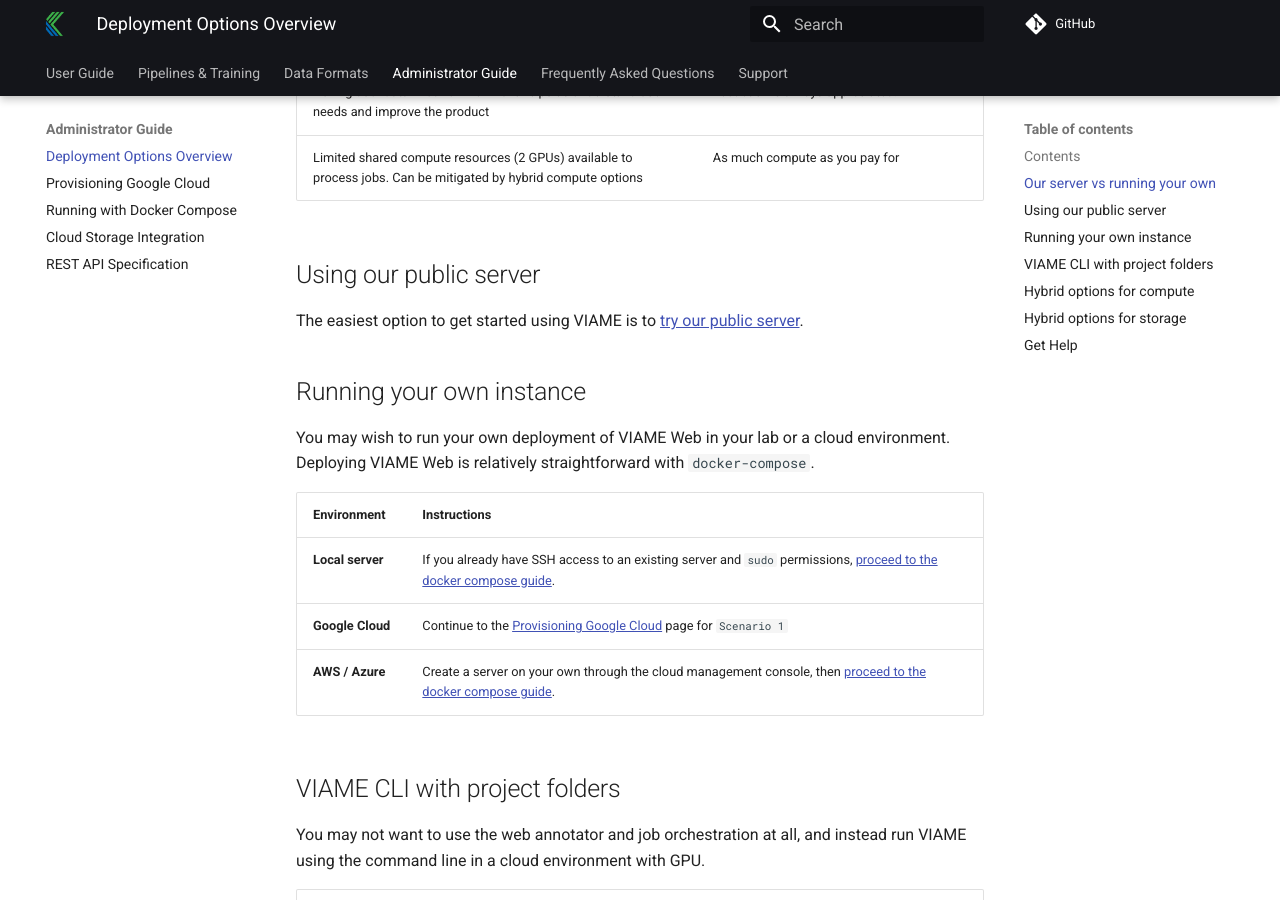
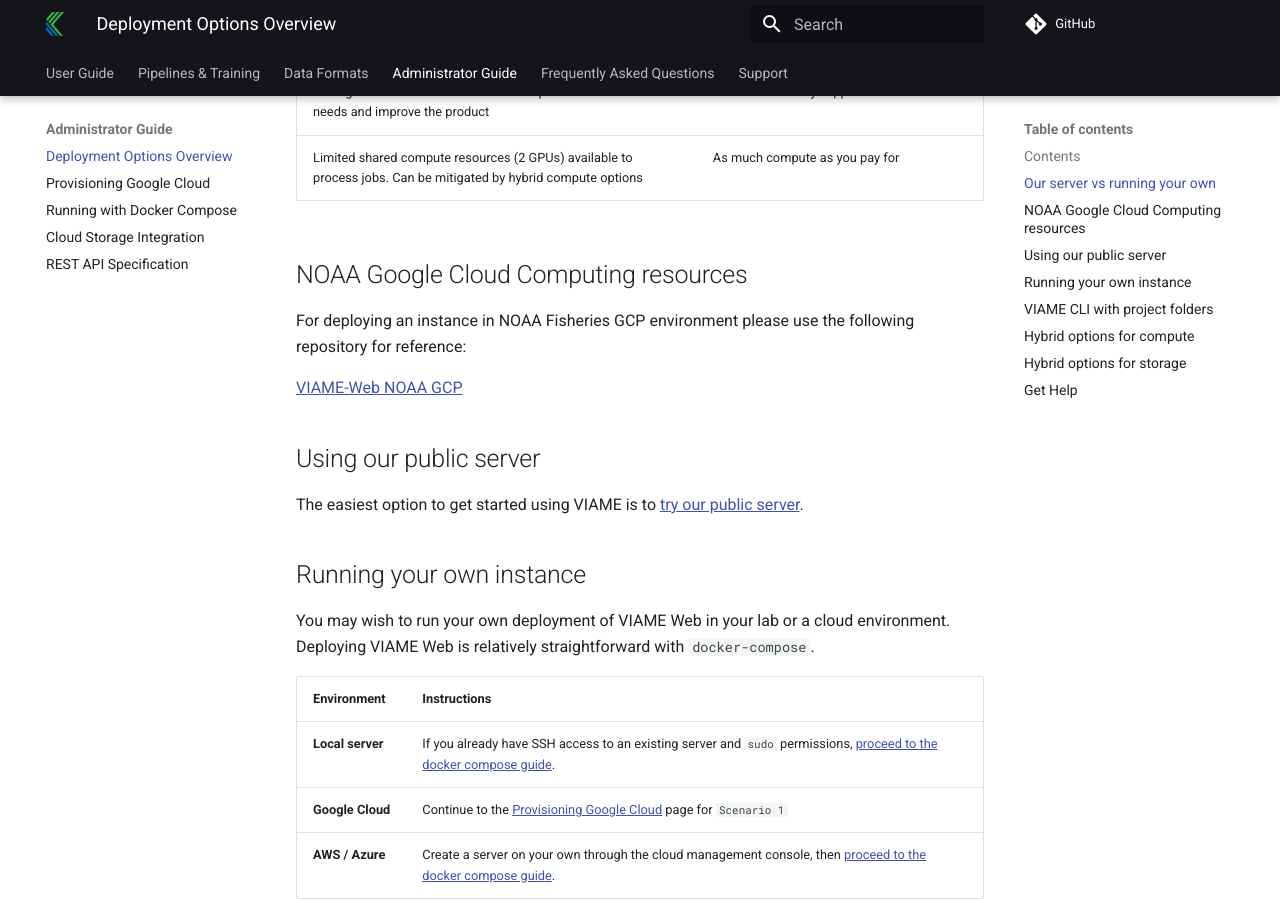
Before and after one commit to Kitware/dive, an MkDocs documentation site: the page built from docs/Deployment-Overview.md, in a window 1280 px wide and 900 px high, scrolled down 912 px. Built offline with MkDocs 1.6.1 and Material for MkDocs 9.7.7, drawn with Linux system fonts in a browser that asks for light colours; comment, search, counter and statistics services are not loaded.

Commit message:
Adding in NOAA GCP Reference

```diff
--- a/docs/Deployment-Overview.md
+++ b/docs/Deployment-Overview.md
@@ -21,6 +21,11 @@ Our team monitors this service for errors and can respond to issues proactively
 Our team can provide guidance on annotation and training because we have direct access to your data | Support usually requires example data and annotations
 Having user data in our environment helps us understand user needs and improve the product | Feedback is always appreciated.
 Limited shared compute resources (2 GPUs) available to process jobs. Can be mitigated by hybrid compute options | As much compute as you pay for
+
+## NOAA Google Cloud Computing resources
+For deploying an instance in NOAA Fisheries GCP environment please use the following repository for reference:
+
+[VIAME-Web NOAA GCP](https://github.com/us-amlr/viame-web-noaa-gcp)
 
 ## Using our public server
 
```
